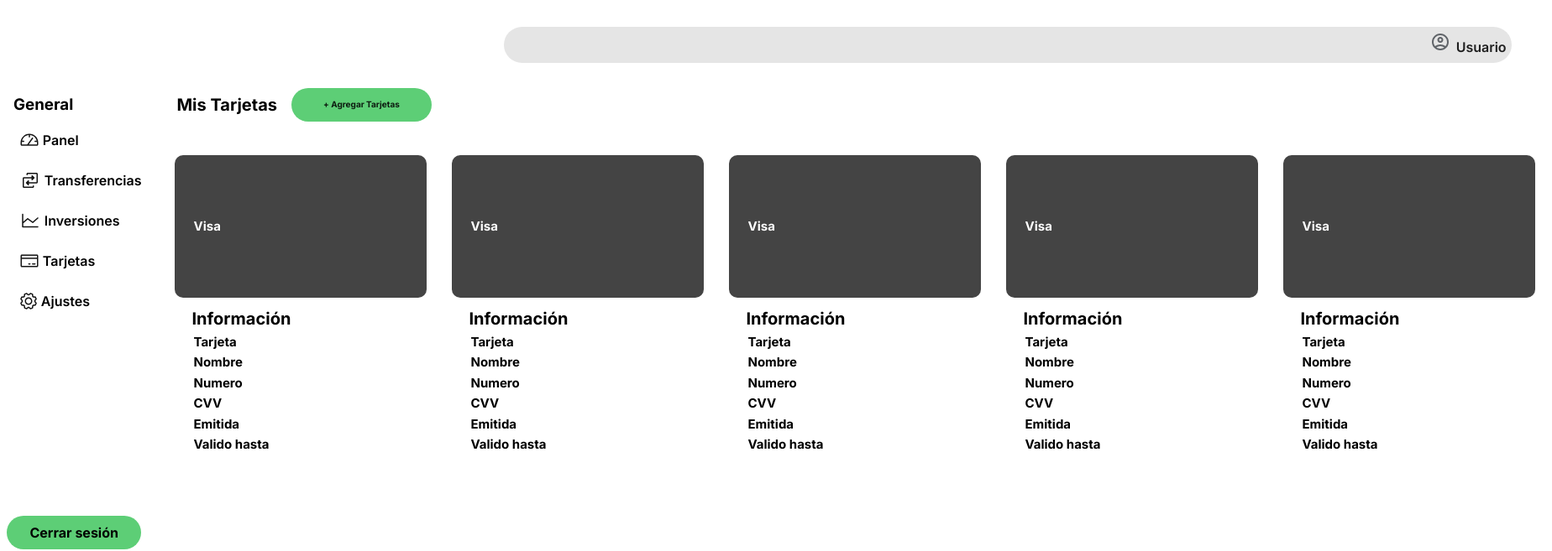
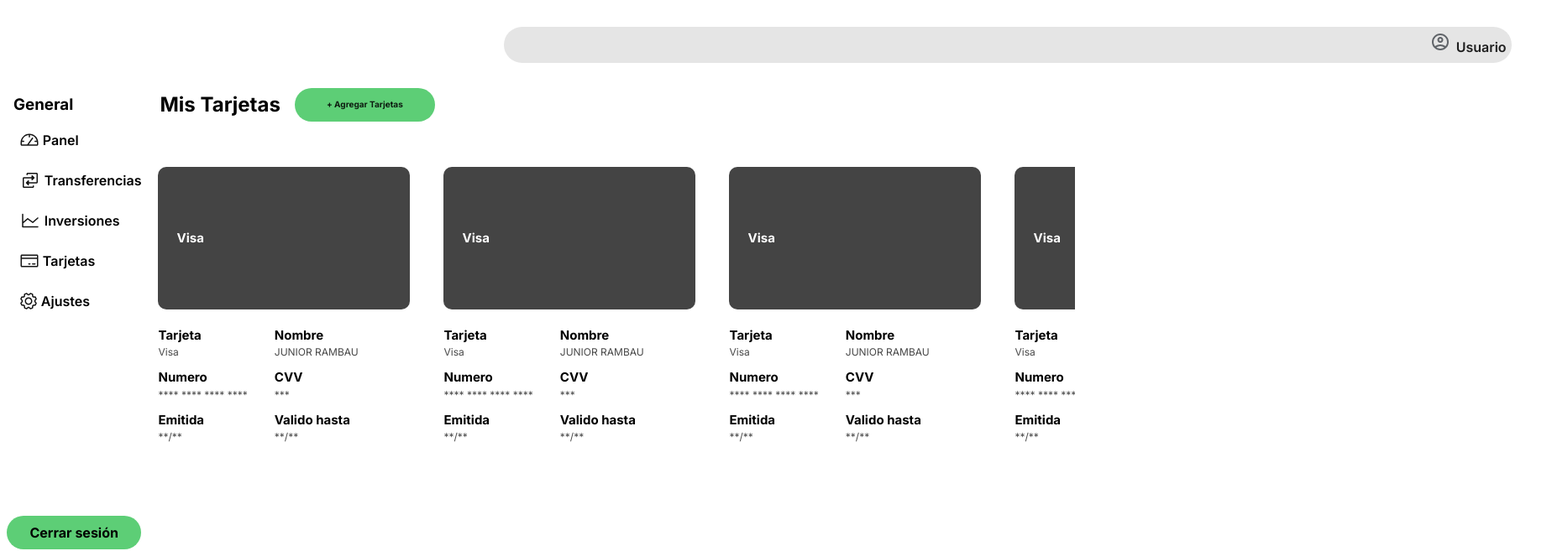
Before and after one commit to Josefinamrm/Billetera_Virtual_Web, a Vue app: page /cards in a window 1280 px wide. Shown: the top 657 px of the page at 84% size, 1848 px wide, since content can reach past the window. Built offline with nearby package versions, Linux system fonts and the light colour scheme.

Commit message:
coherence w/panelPage -- still raw

```diff
--- a/src/components/mainCardPage/cardInfo.vue
+++ b/src/components/mainCardPage/cardInfo.vue
@@ -7,37 +7,57 @@
         <p>Código de seguridad: {{ securityCode }}</p>
     </p> -->
 
-  <div class="cardInfo">
-    <h2>Información</h2>
-    <div class="izquierda">
-      <h3>Tarjeta</h3>
-      <h3>Nombre</h3>
-      <h3>Numero</h3>
-      <h3>CVV</h3>
-      <h3>Emitida</h3>
-      <h3>Valido hasta</h3>
+  <div class="app-container">
+    <div class="info">
+      <div class="left-column">
+        <h3>Tarjeta</h3>
+        <p>Visa</p>
+        <h3>Numero</h3>
+        <p>**** **** **** ****</p>
+        <h3>Emitida</h3>
+        <p>**/**</p>
+      </div>
+      <div class="right-column">
+        <h3>Nombre</h3>
+        <p>JUNIOR RAMBAU</p>
+        <h3>CVV</h3>
+        <p>***</p>
+        <h3>Valido hasta</h3>
+        <p>**/**</p>
+      </div>
     </div>
   </div>
 </template>
 
 <style scoped>
-div.cardInfo {
+.app-container {
   display: flex;
   flex-direction: column;
   align-items: flex-start;
   justify-content: center;
-  margin-left: 30px;
-  width: 300px;
+  margin-left: 10px;
+}
+
+.info {
+  display: flex;
+  gap: 2rem;
 }
 
 h3 {
   color: black;
   font-size: 15px;
   font-weight: bold;
-  margin: 2px;
+  margin-top: 10px;
+}
+
+p {
+  color: rgb(71, 71, 71);
+  font-size: 12px;
+  margin-bottom: 10px;
 }
 
 h2 {
+  margin-bottom: 10px;
   color: #000000;
   font-size: 20px;
 }
--- a/src/components/mainCardPage/cardPage.vue
+++ b/src/components/mainCardPage/cardPage.vue
@@ -4,29 +4,30 @@
 </script>
 
 <template>
-  <div class="todo">
-    <div class="principal">
+  <div class="app-container">
+    <div class="title">
       <h2>Mis Tarjetas</h2>
-      <button>+ Agregar Tarjetas</button>
+      <button class="add-btn">+ Agregar Tarjetas</button>
     </div>
-    <div class="tarjetas">
-      <div class="conInfo">
+    <div class="cards-display">
+      <!-- PONER EL FOR (V-FOR) Y ESO -->
+      <div class="card">
         <Card />
         <CardInfo />
       </div>
-      <div class="conInfo">
+      <div class="card">
         <Card />
         <CardInfo />
       </div>
-      <div class="conInfo">
+      <div class="card">
         <Card />
         <CardInfo />
       </div>
-      <div class="conInfo">
+      <div class="card">
         <Card />
         <CardInfo />
       </div>
-      <div class="conInfo">
+      <div class="card">
         <Card />
         <CardInfo />
       </div>
@@ -35,30 +36,16 @@
 </template>
 
 <style scoped>
-div.todo {
-  display: flex;
-  flex-direction: column;
-  align-items: flex-start;
-  justify-content: center;
-  margin-left: 30px;
-}
-div.principal {
-  width: max-content;
-  display: flex;
-  flex-direction: row;
-  justify-content: flex-start;
-  align-items: center;
-  margin: 10px;
-  margin-bottom: 30px;
-}
 h2 {
   color: black;
   font-size: 20px;
   margin: 2px;
   padding: 0;
+  font-size: 1.5rem;
+  margin-bottom: 1rem;
 }
 
-button {
+.add-btn {
   background-color: #5dce76;
   border-radius: 25px;
   margin-left: 15px;
@@ -68,12 +55,36 @@
   font-weight: bold;
 }
 
-div.tarjetas {
+.app-container {
+  display: flex;
+  overflow: hidden;
+  flex-direction: column;
+  justify-content: flex-start;
+  align-content: flex-start;
+  margin-left: 10px;
+}
+
+.title {
   display: flex;
   flex-direction: row;
   justify-content: flex-start;
-  width: 100%;
-  align-items: flex-start;
-  align-content: flex-start;
+  align-items: stretch;
+  margin: 10px;
+  margin-bottom: 30px;
+}
+
+.cards-display {
+  width: max-content;
+  display: flex;
+  flex-direction: row;
+  justify-content: flex-start;
+  align-items: center;
+  gap: 20px;
+}
+
+@media (max-width: 768px) {
+  .cards-display {
+    flex-direction: column;
+  }
 }
 </style>
--- a/src/router/index.js
+++ b/src/router/index.js
@@ -1,7 +1,6 @@
 import { createRouter, createWebHistory } from 'vue-router'
 import HomeView from '../views/HomeView.vue'
 import Login from '../components/Login.vue' // Importa el componente de Login
-
 
 const router = createRouter({
   history: createWebHistory(import.meta.env.BASE_URL),
@@ -24,7 +23,7 @@
     {
       path: '/cards',
       name: 'cards',
-      component: () => import('../components/mainCardPage/CardPage.vue')
+      component: () => import('../components/mainCardPage/cardPage.vue')
     },
     {
       path: '/panel',
```
